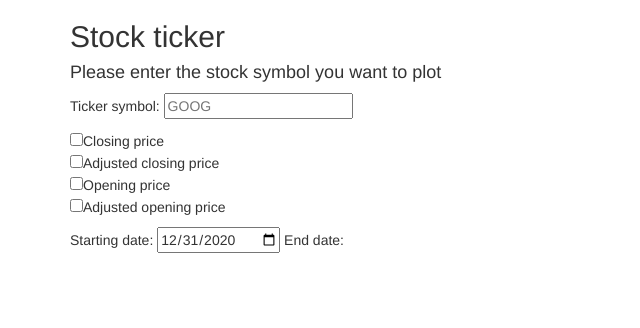
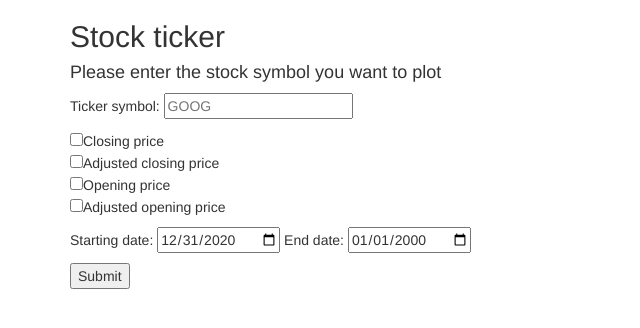
Before and after one commit to jmoberreuter/stockticker-dsincubator, a Flask app: page / in a window 1280 px wide. Shown: the top 328 px of the page, without its empty margins (0-640 px from the left). Run offline with Flask 2, Linux system fonts and the light colour scheme; some libraries are stand-ins or nearby versions.

Commit message:
fixed missing syntax

```diff
--- a/templates/index.html
+++ b/templates/index.html
@@ -29,7 +29,7 @@
           </p>
           <p>
           Starting date: <input type="date" name='from' value='2020-12-31'/>
-          End date: <input type="date" name='to' value='2000-01-01 />
+          End date: <input type="date" name='to' value='2000-01-01' />
           </p>
           <p><input type="submit" value="Submit"></p>
           </form>
```
